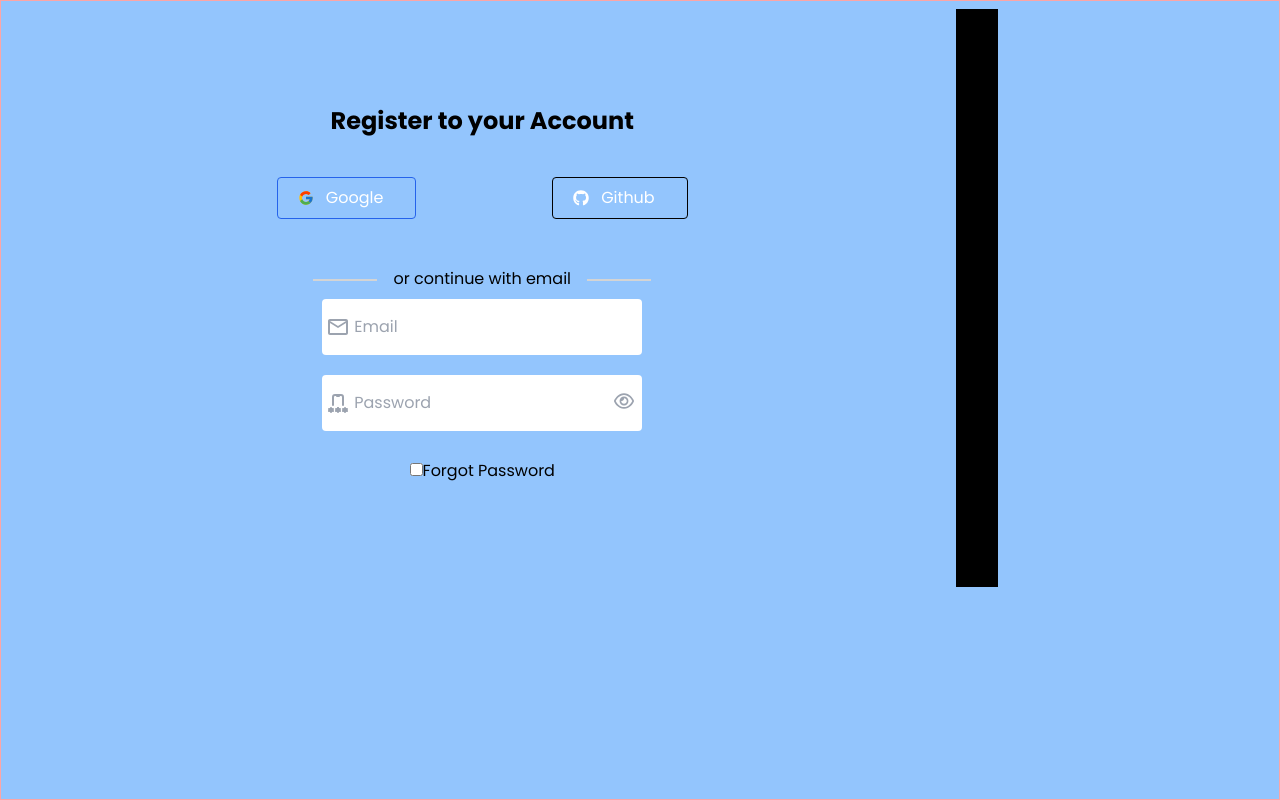
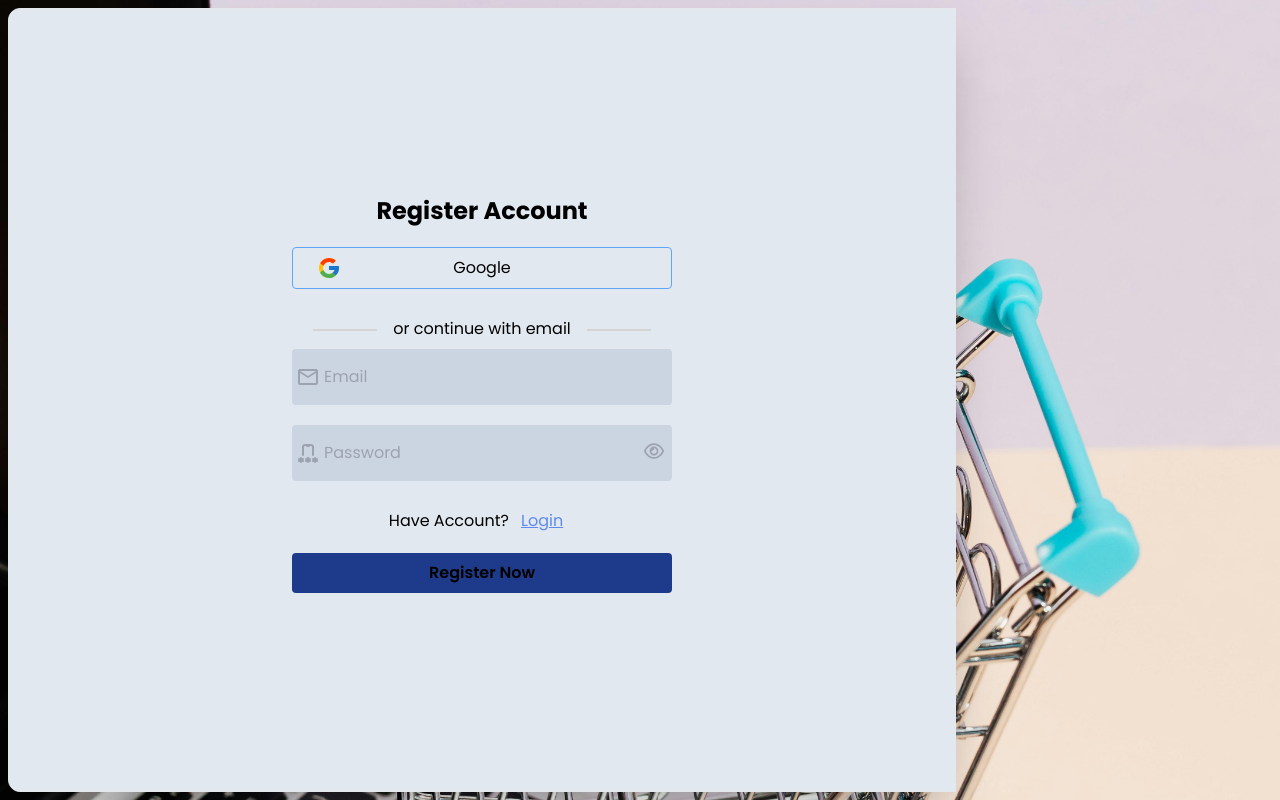
Before and after one commit to dansan-dsn/E-commerce, a React (Vite) app in the folder client/: page /register in a window 1280 px wide. Built offline with nearby package versions, Linux system fonts and the light colour scheme.

Commit message:
register

```diff
--- /dev/null
+++ b/client/src/components/Password.jsx
@@ -0,0 +1,43 @@
+import { React, useState } from "react";
+import { TbPasswordMobilePhone } from "react-icons/tb";
+import { FaRegEye, FaRegEyeSlash } from "react-icons/fa6";
+
+const Password = ({ placeholder, onChange, value }) => {
+  const [showPassword, setShowPassword] = useState(false);
+
+  const handleTogglePassword = () => {
+    setShowPassword(!showPassword);
+  };
+
+  return (
+    <div>
+      <label htmlFor="password" className="mb-5 relative flex text-gray-400">
+        <TbPasswordMobilePhone className="absolute left-1 top-4 size-6" />
+        <input
+          type={showPassword ? "text" : "password"}
+          id="password"
+          value={value}
+          onChange={onChange}
+          name="password"
+          placeholder={placeholder}
+          className="py-2 rounded px-8 w-full bg-slate-300 text-neutral-500"
+        />
+        {showPassword ? (
+          <FaRegEyeSlash
+            className="absolute right-2 top-4 size-5 cursor-pointer"
+            onClick={handleTogglePassword}
+            title="Hide password"
+          />
+        ) : (
+          <FaRegEye
+            className="absolute right-2 top-4 size-5 cursor-pointer"
+            onClick={handleTogglePassword}
+            title="Show password"
+          />
+        )}
+      </label>
+    </div>
+  );
+};
+
+export default Password;
--- a/client/src/index.css
+++ b/client/src/index.css
@@ -9,14 +9,3 @@
     font-family: "Poppins", sans-serif;
   }
 }
-
-@layer utilities {
-  .no-scroll {
-    height: 100%;
-    overflow: hidden;
-  }
-
-  .line {
-    border: 30px solid black;
-  }
-}
--- a/client/src/pages/Register.jsx
+++ b/client/src/pages/Register.jsx
@@ -1,32 +1,31 @@
 import React, { useState } from "react";
 import { Link } from "react-router-dom";
 import { FcGoogle } from "react-icons/fc";
-import { FaGithub, FaRegEye, FaRegEyeSlash } from "react-icons/fa6";
 import { MdOutlineEmail } from "react-icons/md";
-import { TbPasswordMobilePhone } from "react-icons/tb";
+import Password from "../components/Password";
+import backgroundImg from "../assets/images/pexels-karolina-grabowska-5632382.jpg";
+import { validatePassword, validateEmail } from "../utils/validator";
 
 const Register = () => {
-  const [showPassword, setShowPassword] = useState(false);
-
-  const handleTogglePassword = () => {
-    setShowPassword(!showPassword);
-  };
-
   return (
-    <div className=" p-2 border border-red-300 bg-blue-300 min-h-screen">
-      <div className=" flex">
-        <div className="w-full md:w-3/4 py-24 px-6 md:px-36 leading-10">
+    <div
+      className="p-2 min-h-screen flex bg-cover bg-center"
+      style={{
+        backgroundImage: `url(${backgroundImg})`,
+      }}
+    >
+      <div className="flex border shadow-2xl w-full md:w-3/4 px-6 md:px-36 justify-center items-center rounded-l-xl bg-slate-200">
+        <div className=" leading-10 m-2">
           <h2 className="font-bold text-2xl text-center mb-5">
-            Register to your Account
+            Register Account
           </h2>
-          <div className="flex justify-evenly py-5">
-            <Link className="border border-blue-600 hover:bg-blue-600 text-white mr-3 px-8 rounded flex">
-              <FcGoogle className="mt-3 -ml-3 mr-3" />
+          <div className="flex ">
+            <Link
+              to="/register"
+              className="w-full border border-blue-400 hover:bg-blue-600 relative rounded text-center"
+            >
+              <FcGoogle className="size-6 absolute bottom-2 left-6" />
               Google
-            </Link>
-            <Link className="border border-black hover:bg-slate-900 text-white px-8 rounded flex">
-              <FaGithub className="mt-3 -ml-3 mr-3" />
-              Github
             </Link>
           </div>
           <div className="flex justify-center mt-10">
@@ -44,45 +43,31 @@ const Register = () => {
                 id="email"
                 name="email"
                 placeholder="Email"
-                className="pl-8 py-2 rounded max-w-80"
+                className="py-2 rounded px-8 w-full bg-slate-300 text-neutral-700"
               />
             </label>
-            <label
-              htmlFor="password"
-              className="mb-5 relative flex text-gray-400"
+            <Password placeholder={"Password"} />
+            <div className="flex justify-between">
+              <p>Have Account?</p>
+              <Link
+                to="/login"
+                className="underline opacity-70 mx-3 text-blue-600 hover:no-underline hover:opacity-100"
+              >
+                Login
+              </Link>
+            </div>
+            <button
+              type="submit"
+              className="my-3 w-full px-10 rounded bg-blue-900 font-semibold hover:bg-blue-500"
             >
-              <TbPasswordMobilePhone className="absolute left-1 top-4 size-6" />
-              <input
-                type={showPassword ? "text" : "password"}
-                id="password"
-                name="password"
-                placeholder="Password"
-                className="py-2 rounded px-8 max-w-80"
-              />
-              {showPassword ? (
-                <FaRegEyeSlash
-                  className="absolute right-2 top-4 size-5 cursor-pointer"
-                  onClick={handleTogglePassword}
-                  title="Hide password"
-                />
-              ) : (
-                <FaRegEye
-                  className="absolute right-2 top-4 size-5 cursor-pointer"
-                  onClick={handleTogglePassword}
-                  title="Show password"
-                />
-              )}
-            </label>
-            <div>
-              <label htmlFor="check">
-                <input type="checkbox" id="check" name="check" />
-              </label>
-              <Link to="/register">Forgot Password</Link>
-            </div>
+              Register Now
+            </button>
           </form>
         </div>
-        <div className="bg-black hidden md:block">dodo</div>
       </div>
+      {/* <div className=" hidden md:block md:w-3/4 text-white border shadow-2xl rounded-r-xl">
+        <img src={img} alt="stocks" />
+      </div> */}
     </div>
   );
 };
--- /dev/null
+++ b/client/src/utils/validator.js
@@ -0,0 +1,27 @@
+// password validate
+const validatePassword = (password) => {
+  const regex =
+    /^(?=.*[a-z])(?=.*[A-Z])(?=.*\d)(?=.*[@$!%*?&])[A-Za-z\d@$!%*?&]{8,}$/;
+  return regex.test(password);
+};
+
+// password strength
+const calculatePasswordStrength = (password) => {
+  let strength = 0;
+
+  if (password.length >= 6) strength += 10;
+  if (/[a-z]/.test(password)) strength += 20;
+  if (/[A-Z]/.test(password)) strength += 20;
+  if (/\d/.test(password)) strength += 20;
+  if (/[@$!%*?&]/.test(password)) strength += 20;
+
+  return strength;
+};
+
+// validate email
+const validateEmail = (email) => {
+  const regex = /^[^\s@]+@[^\s@]+\.[^\s@]+$/;
+  return regex.test(email);
+};
+
+export { validatePassword, calculatePasswordStrength, validateEmail };
```
Also changed, not shown: client/src/assets/images/pexels-karolina-grabowska-5632382.jpg (added).
